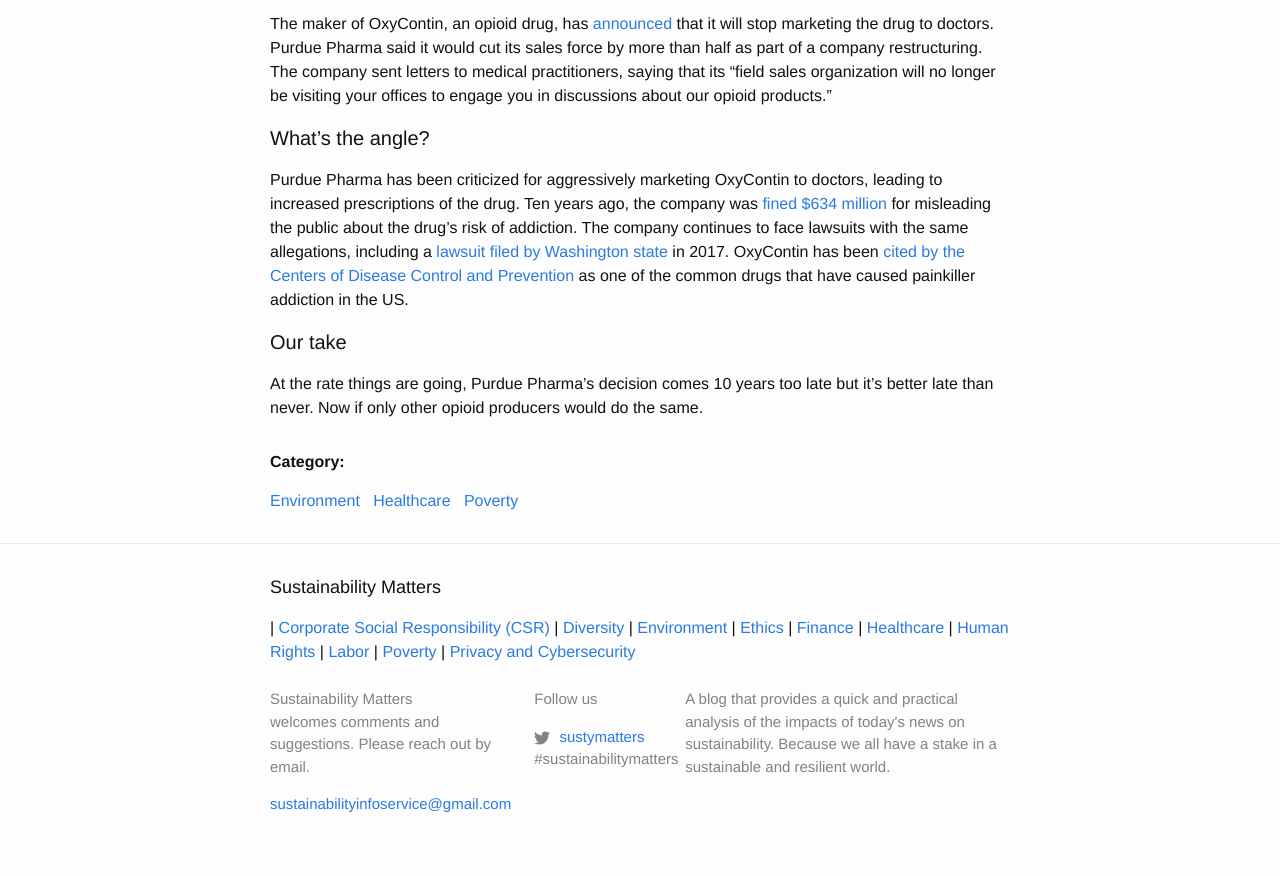
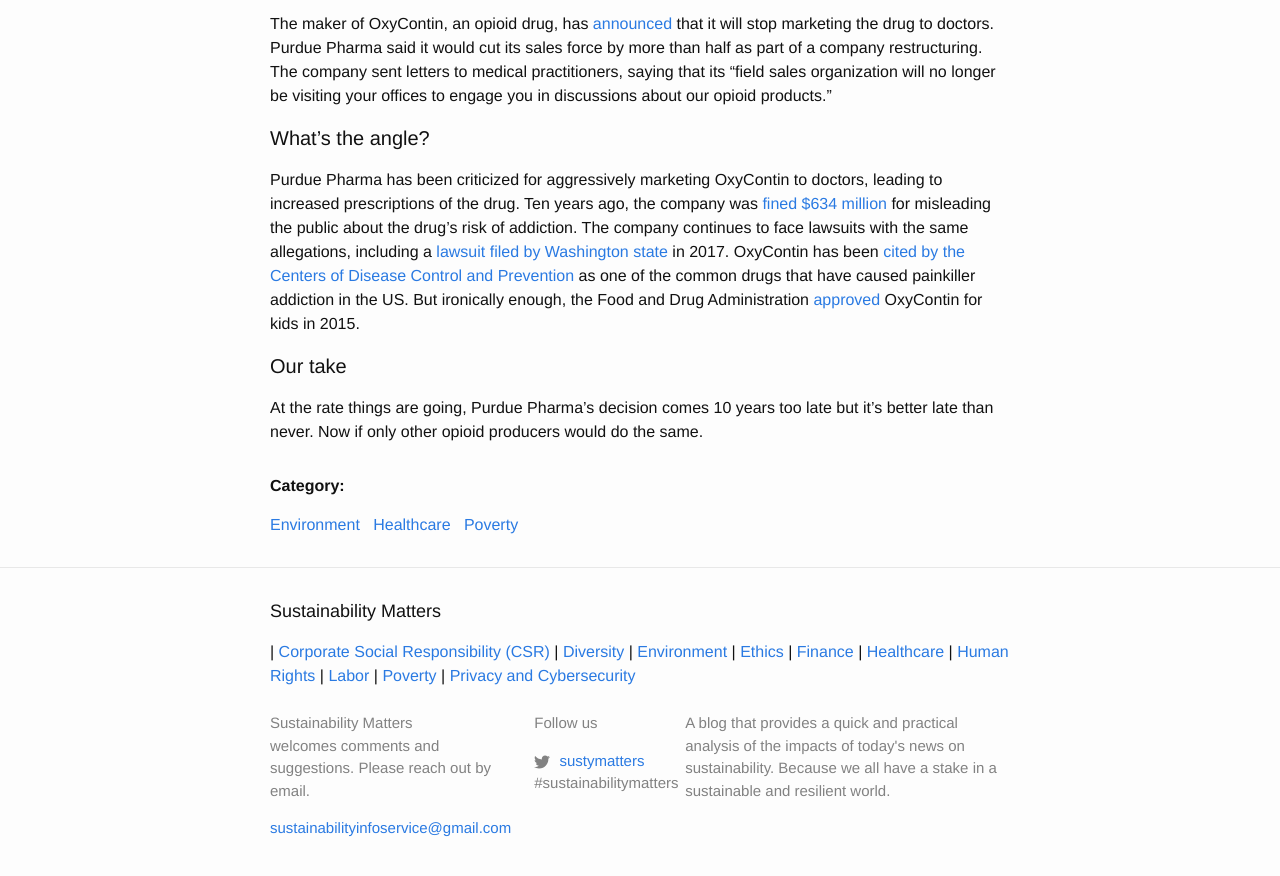
Before and after one commit to Sparkleleuk/Sustainability_Matters, a Jekyll site: the page built from _posts/2018-02-12-budget-opioid.markdown, in a window 1280 px wide and 900 px high, scrolled down 1248 px. Shown: the top 876 px of the window. Built offline with Jekyll 4.4.1, drawn with Linux system fonts in a browser that asks for light colours.

Commit message:
fix post

```diff
--- a/_posts/2018-02-12-budget-opioid.markdown
+++ b/_posts/2018-02-12-budget-opioid.markdown
@@ -34,7 +34,7 @@ The maker of OxyContin, an opioid drug, has <a href="https://www.nbcnews.com/sto
 
 #### What's the angle?
 
-Purdue Pharma has been criticized for aggressively marketing OxyContin to doctors, leading to increased prescriptions of the drug. Ten years ago, the company was <a href="http://www.nbcnews.com/id/19877184/ns/health-health_care/t/oxycontin-maker-execs-fined-million/#.WoI_v5PwZWO" target="_blank">fined $634 million</a> for misleading the public about the drug's risk of addiction. The company continues to face lawsuits with the same allegations, including a <a href="http://www.atg.wa.gov/news/news-releases/ferguson-new-details-unsealed-lawsuit-against-one-nation-s-largest-opioid" target="_blank">lawsuit filed by Washington state</a> in 2017. OxyContin has been <a href="https://www.cdc.gov/drugoverdose/data/overdose.html" target="_blank">cited by the Centers of Disease Control and Prevention</a> as one of the common drugs that have caused painkiller addiction in the US.
+Purdue Pharma has been criticized for aggressively marketing OxyContin to doctors, leading to increased prescriptions of the drug. Ten years ago, the company was <a href="http://www.nbcnews.com/id/19877184/ns/health-health_care/t/oxycontin-maker-execs-fined-million/#.WoI_v5PwZWO" target="_blank">fined $634 million</a> for misleading the public about the drug's risk of addiction. The company continues to face lawsuits with the same allegations, including a <a href="http://www.atg.wa.gov/news/news-releases/ferguson-new-details-unsealed-lawsuit-against-one-nation-s-largest-opioid" target="_blank">lawsuit filed by Washington state</a> in 2017. OxyContin has been <a href="https://www.cdc.gov/drugoverdose/data/overdose.html" target="_blank">cited by the Centers of Disease Control and Prevention</a> as one of the common drugs that have caused painkiller addiction in the US. But ironically enough, the Food and Drug Administration <a href="https://www.usatoday.com/story/news/2015/08/14/fda-approves-oxycontin-kids/31711929/" target="_blank">approved</a> OxyContin for kids in 2015.
 
 #### Our take
 
```
